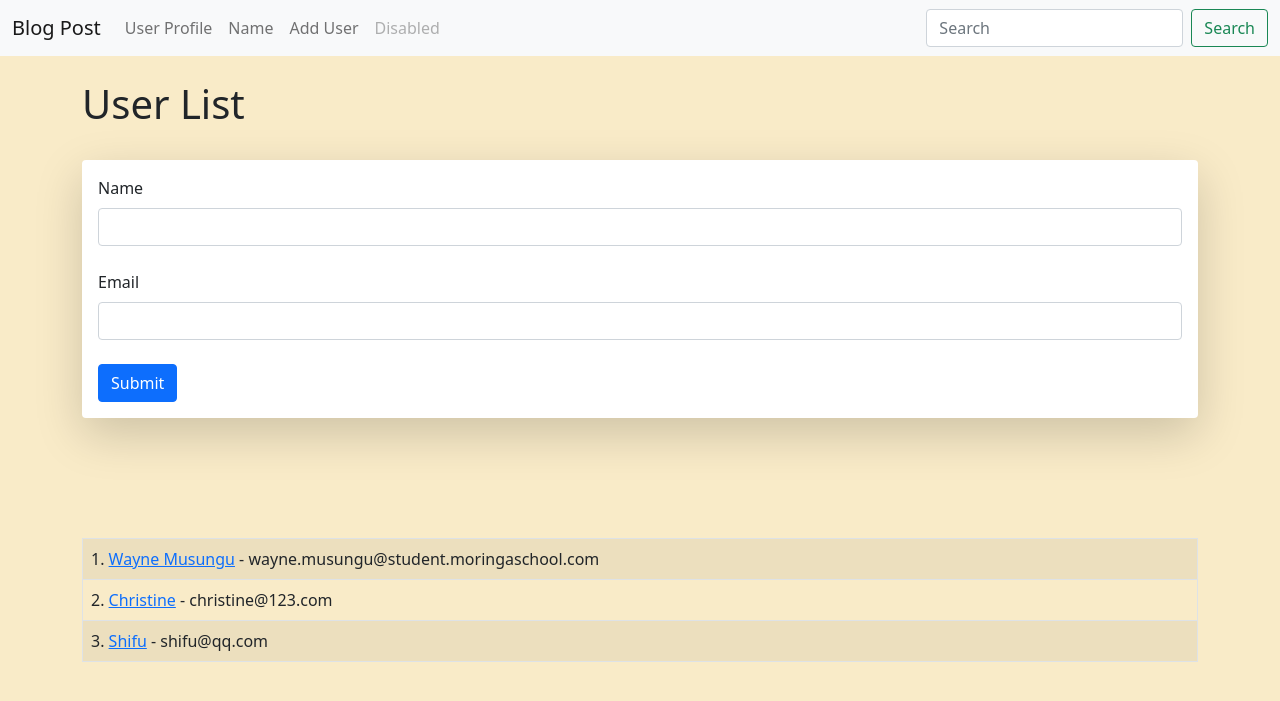
After one commit to WayneMusungu/blog-post, a Flask app: page /user/add in a window 1280 px wide. The commit adds this page. Shown: the top 701 px of the page. Run offline with Flask 2, Linux system fonts and the light colour scheme; data comes from the database, SQL or seed files in the repository; both versions use the stored data as it was after the commit.

Commit message:
Create a user update function

```diff
--- a/run.py
+++ b/run.py
@@ -1,6 +1,6 @@
 from email.policy import default
 from enum import unique
-from flask import Flask, render_template, flash
+from flask import Flask, render_template, flash, request
 from flask_wtf import FlaskForm
 from wtforms import StringField, SubmitField
 from wtforms.validators import DataRequired
@@ -11,26 +11,92 @@ from datetime import datetime
 app = Flask(__name__)
 
 #Adding a database
+# oLd SQLite Database
 app.config['SQLALCHEMY_DATABASE_URI'] = 'sqlite:///users.db'
+
 #Secret Key
 app.config['SECRET_KEY'] = "this is no secret"
 #Database Initialization
 db = SQLAlchemy(app)
 
+
+
+
+
+
+
 #Model Creation
 class Users(db.Model):
     id = db.Column(db.Integer, primary_key=True)
-    name = db.Column(db.String(200), unique=True, nullable=False)
+    name = db.Column(db.String(200), nullable=False)
     email =db.Column(db.String(150),unique=True, nullable=False)
     date_added = db.Column(db.DateTime, default=datetime.utcnow)
 
     def __repr__(self):
         return '<Name %r>' % self.name
 
+
+#Form Class
+class UserForm(FlaskForm):
+    name = StringField("Name", validators=[DataRequired()])
+    email = StringField("Email", validators=[DataRequired()])
+    submit = SubmitField("Submit")
+
+#Dtabase Update Record
+
+@app.route('/update/<int:id>', methods=['GET', 'POST'])
+def update(id):
+    form = UserForm()
+    name_to_update = Users.query.get_or_404(id)
+    if request.method == "POST":
+        name_to_update.name = request.form['name']
+        name_to_update.email = request.form['email']
+        try:
+            db.session.commit()
+            flash("User Updated Successfully")
+            return render_template("update.html", form=form, name_to_update=name_to_update, id=id)
+        except:
+            db.session.commit()
+            flash("Error looks like there was a problem. Kindly try again")
+            return render_template("update.html", form=form, name_to_update=name_to_update, id=id)
+
+    else:
+        return render_template("update.html", form=form, name_to_update=name_to_update, id=id)
+
+
+
+
+
 #Form Class
 class NameForm(FlaskForm):
     name = StringField("What's your name", validators=[DataRequired()])
     submit = SubmitField("Submit")
+
+
+@app.route('/user/add', methods=['GET', 'POST'])
+def add_user():
+    name = None
+    form = UserForm()
+
+    if form.validate_on_submit():
+        user = Users.query.filter_by(email=form.email.data).first()
+        if user is None:
+            user= Users(name=form.name.data, email=form.email.data)
+            db.session.add(user)
+            db.session.commit()
+        name = form.name.data
+        form.name.data = ''
+        form.email.data = ''
+
+
+
+
+        flash("User has been added successfully 👍")
+
+    our_users = Users.query.order_by(Users.date_added)
+
+    return render_template("add_user.html", form=form, name=name, our_users=our_users)
+
 
 
 @app.route('/')
--- /dev/null
+++ b/templates/add_user.html
@@ -0,0 +1,86 @@
+{% extends 'base.html' %}
+
+{% block content %}
+
+
+{% for message in get_flashed_messages() %}
+
+<div class="alert alert-success alert-dismissible fade show" role="alert">
+    Hello 😊 {{ name }} {{ message }}
+
+    <button type="button" class="btn-close" data-bs-dismiss="alert" aria-label="Close"></button>
+  </div>
+
+{% endfor %}
+
+{% if name  %}
+    <h1>User Added</h1>
+    <br/><br/><br/>
+    <table class="table table-hover table-bordered table-striped">
+        {% for our_user in our_users %}
+        <tr>
+
+
+        <td>
+            {{ our_user.id }}.<a href="{{url_for('update', id=our_user.id)}}"> - {{ our_user.email }}
+
+        </td>
+
+
+        </tr>
+
+
+    {% endfor %}
+    </table>
+
+    <br/><br/>
+
+
+{% else %}
+    <h1>User List</h1>
+    <br/>
+<div class="shadow-lg p-3 mb-5 bg-body rounded">
+
+    <form method="POST">
+        {{ form.hidden_tag() }}
+
+        {{ form.name.label(class="form-label") }}
+
+        {{ form.name(class="form-control" ) }}
+        <br/>
+        {{ form.email.label(class="form-label") }}
+
+        {{ form.email(class="form-control" ) }}
+        <br/>
+        {{ form.submit(class="btn btn-primary") }}
+
+
+
+
+    </form>
+
+</div>
+
+<br/><br/><br/>
+<table class="table table-hover table-bordered table-striped">
+    {% for our_user in our_users %}
+    <tr>
+
+
+    <td>
+        {{ our_user.id }}. <a href="{{url_for('update', id=our_user.id)}}">{{ our_user.name }}</a> - {{ our_user.email }}
+
+    </td>
+
+
+    </tr>
+
+
+{% endfor %}
+</table>
+
+
+{% endif %}
+
+
+{% endblock %}
--- a/templates/navbar.html
+++ b/templates/navbar.html
@@ -15,6 +15,10 @@
             <a class="nav-link" href="{{url_for('name')}}">Name</a>
           </li>
 
+          <li class="nav-item">
+            <a class="nav-link" href="{{url_for('add_user')}}">Add User</a>
+          </li>
+
 
           <li class="nav-item">
             <a class="nav-link disabled">Disabled</a>
```
Also changed, not shown: templates/update.html (added, +70 -0 lines), users.db.
